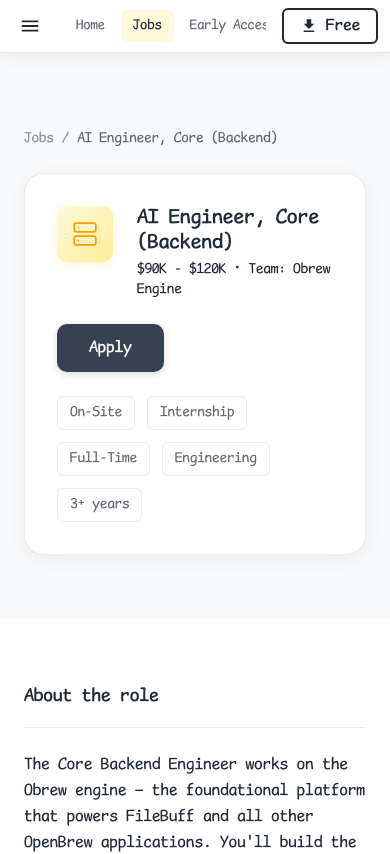
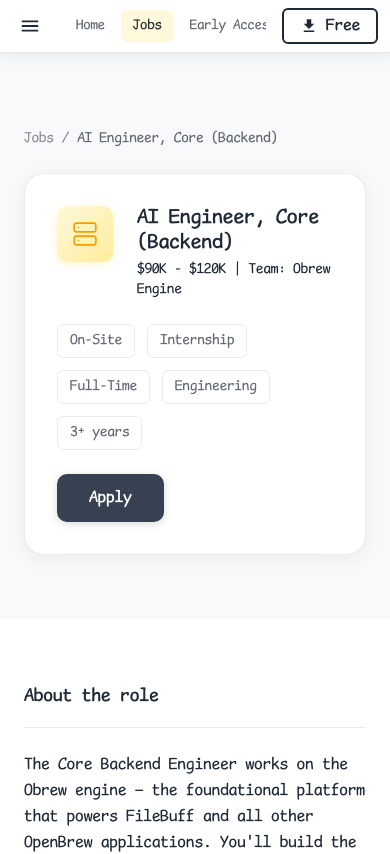
Before and after one commit to dieharders/homebrew-ai-website, a Next.js app: page /jobs/ai-engineer-backend in a window 390 px wide. Shown: the top 854 px of the page. Built offline with nearby package versions, Linux system fonts and the light colour scheme.

Commit message:
move apply button

```diff
--- a/app/jobs/[slug]/page.tsx
+++ b/app/jobs/[slug]/page.tsx
@@ -57,9 +57,8 @@
         {/* Job header card */}
         <div className="bg-[var(--background-alternate)] pb-[var(--space-8)]">
           <div className="mx-auto max-w-[var(--page-max-width)] px-[var(--page-padding)]">
-            <div className="rounded-[var(--ui-radius-xl)] border border-[var(--border-color)] bg-[var(--background)] p-[var(--space-6)] shadow-[var(--shadow-card)] sm:p-[var(--space-7)]">
-              <div className="flex flex-col gap-[var(--space-5)] sm:flex-row sm:items-start sm:justify-between">
-                <div className="flex items-start gap-[var(--space-5)]">
+            <div className="grid grid-cols-1 gap-[var(--space-5)] rounded-[var(--ui-radius-xl)] border border-[var(--border-color)] bg-[var(--background)] p-[var(--space-6)] shadow-[var(--shadow-card)] sm:grid-cols-[1fr_auto] sm:p-[var(--space-7)]">
+              <div className="flex items-start gap-[var(--space-5)] sm:col-start-1 sm:row-start-1">
                 {/* Icon */}
                 <div className="flex size-14 shrink-0 items-center justify-center rounded-[var(--ui-radius-md)] bg-gradient-to-br from-[var(--accent-light)] to-[var(--accent-normal)] shadow-[0_2px_8px_var(--accent-gold-glow)]">
                   <JobIcon icon={job.icon} size={26} />
@@ -69,24 +68,13 @@
                     {job.title}
                   </h1>
                   <p className="mt-1 text-sm text-[var(--text-shade)]">
-                      {job.salary} &bull; Team: {job.team}
+                    {job.salary} | Team: {job.team}
                   </p>
-                  </div>
-                </div>
-                <div className="flex shrink-0 gap-[var(--space-3)]">
-                  <Button
-                    href="mailto:sorob+jobs@openbrew.ai"
-                    size="large"
-                    type="primary"
-                    location="body"
-                  >
-                    Apply
-                  </Button>
                 </div>
               </div>
 
               {/* Tags */}
-              <div className="mt-[var(--space-5)] flex flex-wrap gap-[var(--space-3)]">
+              <div className="flex flex-wrap gap-[var(--space-3)] sm:col-start-1 sm:row-start-2">
                 {[
                   { icon: "location", label: job.location },
                   { icon: "time", label: job.type },
@@ -101,6 +89,18 @@
                     {tag.label}
                   </span>
                 ))}
+              </div>
+
+              {/* Apply button */}
+              <div className="flex shrink-0 gap-[var(--space-3)] sm:col-start-2 sm:row-start-1 sm:justify-self-end">
+                <Button
+                  href="mailto:sorob+jobs@openbrew.ai"
+                  size="large"
+                  type="primary"
+                  location="body"
+                >
+                  Apply
+                </Button>
               </div>
             </div>
           </div>
```
Lines whose indentation alone changed are shown as unchanged.
